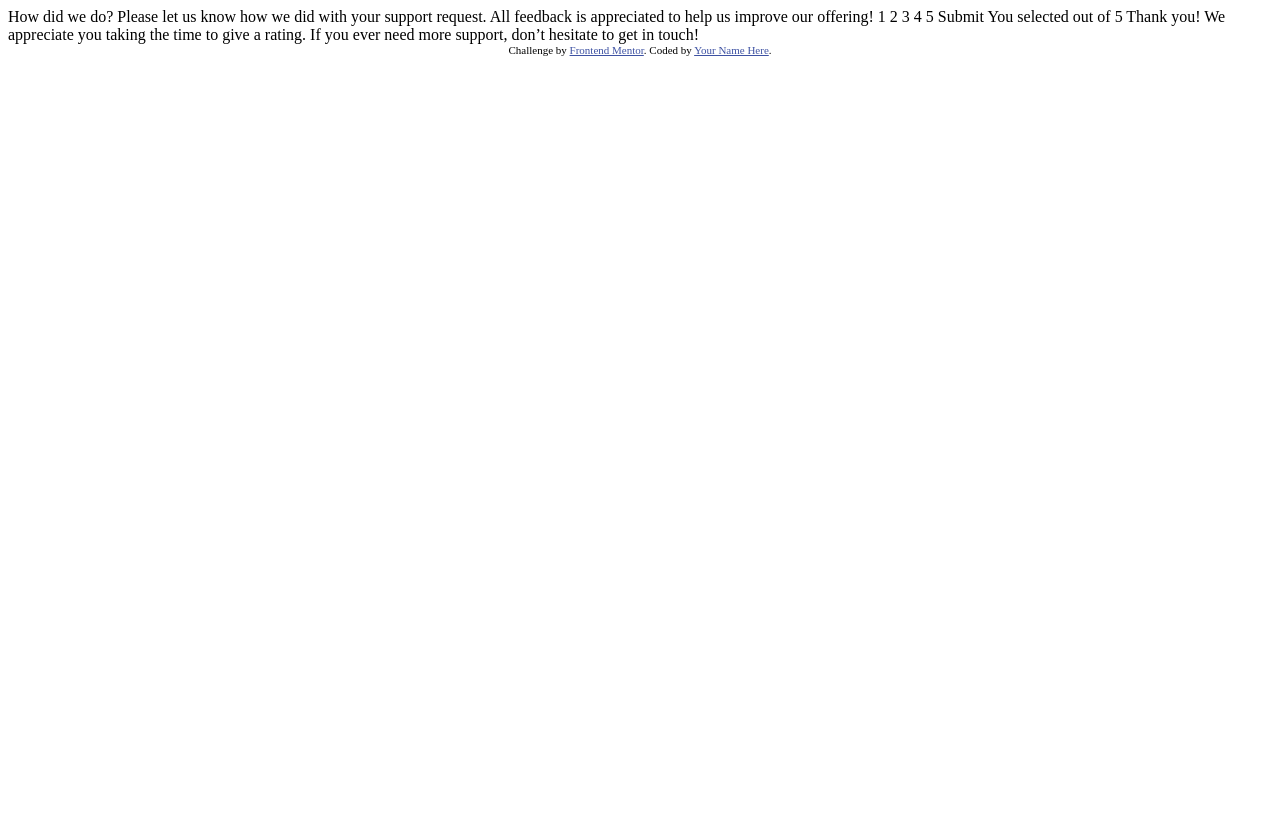
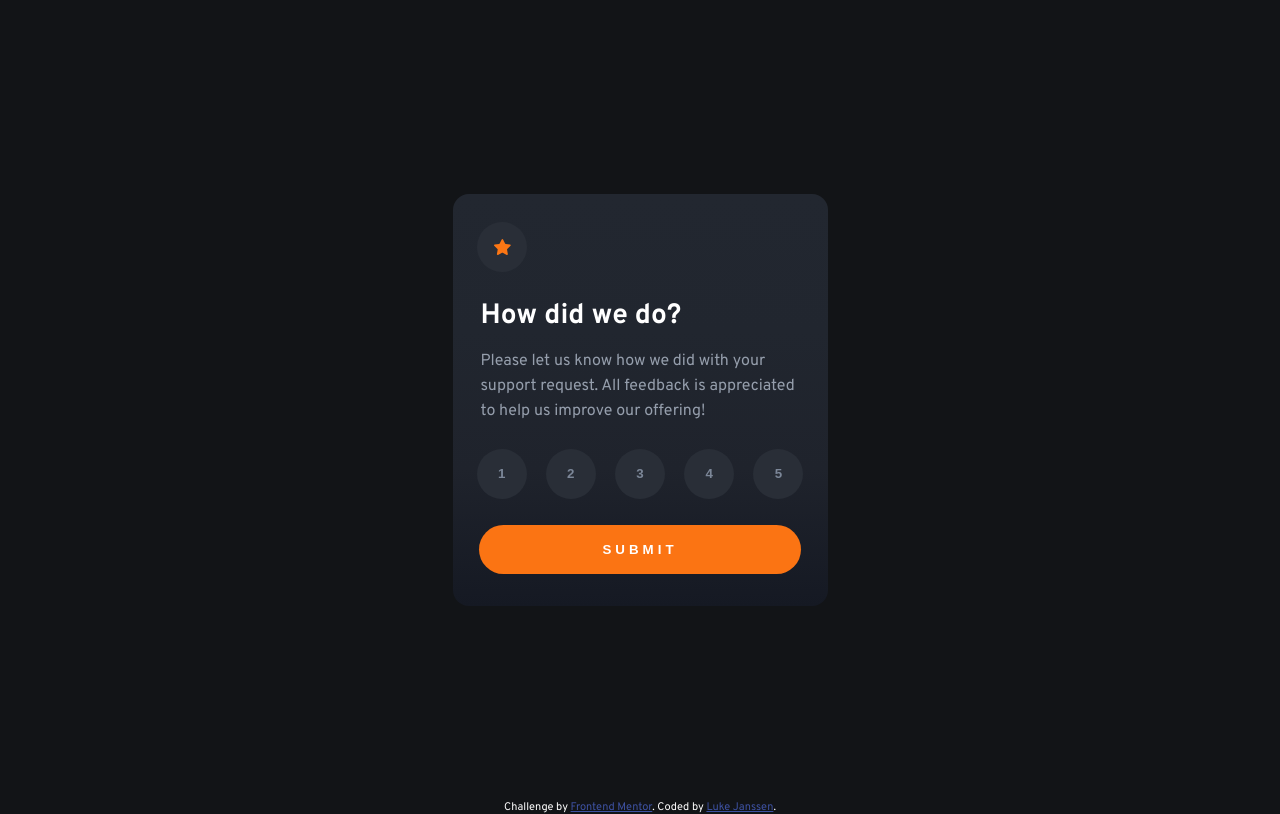
Before and after one commit to lukejans/interactive-rating-component, a plain HTML site: page index.html in a window 1280 px wide. Drawn offline with Linux system fonts and the light colour scheme.

Commit message:
Base Layout

```diff
--- a/index.html
+++ b/index.html
@@ -1,49 +1,67 @@
 <!DOCTYPE html>
 <html lang="en">
-<head>
-  <meta charset="UTF-8">
-  <meta name="viewport" content="width=device-width, initial-scale=1.0"> <!-- displays site properly based on user's device -->
+  <head>
+    <meta charset="UTF-8" />
+    <meta name="viewport" content="width=device-width, initial-scale=1.0" />
+    <!-- displays site properly based on user's device -->
 
-  <link rel="icon" type="image/png" sizes="32x32" href="./images/favicon-32x32.png">
+    <link
+      rel="icon"
+      type="image/png"
+      sizes="32x32"
+      href="./images/favicon-32x32.png"
+    />
+    <link
+      href="https://fonts.googleapis.com/css?family=Overpass:400,700"
+      rel="stylesheet"
+    />
+    <link rel="stylesheet" href="styles.css" />
+    <script defer src="app.js"></script>
+    <title>Frontend Mentor | Interactive rating component</title>
+  </head>
+  <body>
+    <div class="wrapper">
+      <main class="container">
+        <div class="push-left">
+          <div class="star">
+            <img src="./images/icon-star.svg" aria-hidden="true" alt="Star" />
+          </div>
+        </div>
 
-  <title>Frontend Mentor | Interactive rating component</title>
+        <section class="info">
+          <h2 class="title">How did we do?</h2>
+          <p class="des">
+            Please let us know how we did with your support request. All
+            feedback is appreciated to help us improve our offering!
+          </p>
+        </section>
 
-  <!-- Feel free to remove these styles or customise in your own stylesheet 👍 -->
-  <style>
-    .attribution { font-size: 11px; text-align: center; }
-    .attribution a { color: hsl(228, 45%, 44%); }
-  </style>
-</head>
-<body>
+        <section class="ratings">
+          <button class="rate" id="r1">1</button>
+          <button class="rate" id="r2">2</button>
+          <button class="rate" id="r3">3</button>
+          <button class="rate" id="r4">4</button>
+          <button class="rate" id="r5">5</button>
+        </section>
 
-  <!-- Rating state start -->
+        <button id="submit-btn">SUBMIT</button>
+      </main>
+    </div>
 
-  How did we do?
+    <!--
+  <p class="result">You selected <span id="r-sub"></span> out of 5</p>
 
-  Please let us know how we did with your support request. All feedback is appreciated
-  to help us improve our offering!
+  <h2 class="title">Thank you!</h2>
 
-  1 2 3 4 5
+  <p class="des">We appreciate you taking the time to give a rating. If you ever need more support,
+  don’t hesitate to get in touch!</p>
+    -->
 
-  Submit
-
-  <!-- Rating state end -->
-
-  <!-- Thank you state start -->
-
-  You selected <!-- Add rating here --> out of 5
-
-  Thank you!
-
-  We appreciate you taking the time to give a rating. If you ever need more support,
-  don’t hesitate to get in touch!
-
-  <!-- Thank you state end -->
-
-
-  <div class="attribution">
-    Challenge by <a href="https://www.frontendmentor.io?ref=challenge" target="_blank">Frontend Mentor</a>.
-    Coded by <a href="#">Your Name Here</a>.
-  </div>
-</body>
+    <footer class="attribution">
+      Challenge by
+      <a href="https://www.frontendmentor.io?ref=challenge" target="_blank"
+        >Frontend Mentor</a
+      >. Coded by <a href="https://github.com/lukejans">Luke Janssen</a>.
+    </footer>
+  </body>
 </html>
--- /dev/null
+++ b/styles.css
@@ -0,0 +1,101 @@
+* {
+  box-sizing: border-box;
+  padding: 0;
+  margin: 0;
+}
+body {
+  font-family: 'Overpass', sans-serif;
+  font-size: 1rem;
+  background-color: hsl(216, 12%, 8%);
+}
+.wrapper {
+  display: flex;
+  justify-content: center;
+  flex-direction: column;
+  align-items: center;
+  min-height: 100vh;
+}
+.container {
+  display: flex;
+  justify-content: center;
+  align-items: center;
+  flex-direction: column;
+  background-image: linear-gradient(
+    to bottom,
+    rgb(34, 39, 48),
+    rgb(33, 38, 47),
+    rgb(31, 35, 44),
+    rgb(21, 25, 35)
+  );
+  border-radius: 1rem;
+  padding: 1.75rem 1.75rem 2rem 1.75rem;
+  max-width: 375px;
+  gap: 1.6rem;
+}
+.title {
+  font-size: 1.75rem;
+  color: hsl(0, 0%, 100%);
+  margin-bottom: 15px;
+}
+.des {
+  color: hsl(217, 12%, 63%);
+  line-height: 1.55;
+}
+.ratings {
+  display: flex;
+  gap: 1.2rem;
+}
+.push-left {
+  position: relative;
+  right: 138px;
+}
+.star,
+.rate {
+  background-color: rgb(41, 46, 55);
+  width: 50px;
+  height: 50px;
+  display: flex;
+  justify-content: center;
+  align-items: center;
+  border-radius: 100%;
+}
+.rate {
+  color: hsl(216, 12%, 54%);
+  font-weight: 700;
+
+  border: 0 none;
+}
+.rate:hover {
+  color: hsl(0, 0%, 100%);
+  background-color: hsl(216, 12%, 54%);
+}
+.rate:focus,
+.rate:active {
+  color: hsl(0, 0%, 100%);
+  background-color: hsl(25, 97%, 53%);
+}
+#submit-btn {
+  color: hsl(0, 0%, 100%);
+  background-color: hsl(25, 97%, 53%);
+  border: 0 none;
+  border-radius: 2rem;
+  letter-spacing: 0.25rem;
+  font-weight: 700;
+  padding: 17px 123px;
+}
+#submit-btn:hover {
+  color: hsl(25, 97%, 53%);
+  background-color: hsl(0, 0%, 100%);
+}
+button {
+  cursor: pointer;
+}
+
+.attribution {
+  font-size: 11px;
+  text-align: center;
+  color: hsl(0, 0%, 100%);
+}
+.attribution a {
+  color: hsl(228, 45%, 44%);
+}
```
Also changed, not shown: app.js (added), 1 other file.
